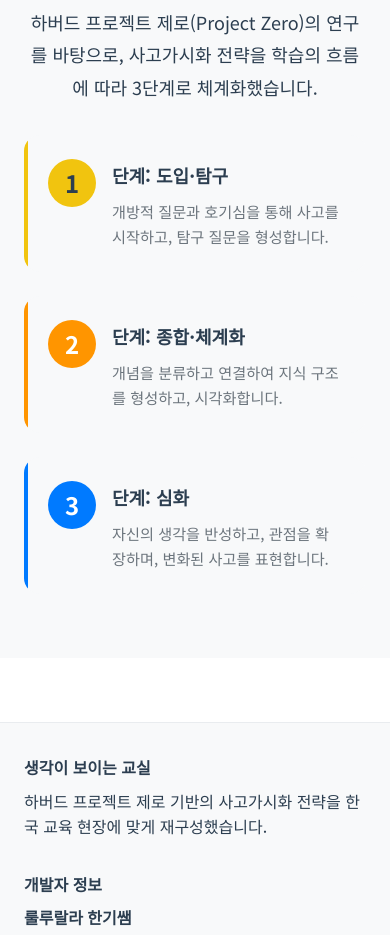
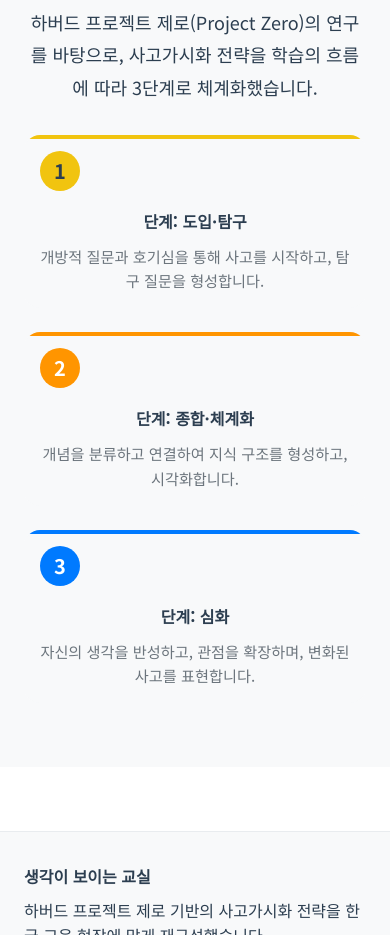
Before and after one commit to plusiam/visible-thinking-hub, a plain HTML site: page index.html in a window 390 px wide. Shown: the part 10640-11575 px from the top of the page. Drawn offline with Linux system fonts and the light colour scheme.

Commit message:
Update responsive styles for stage explanation

```diff
--- a/assets/css/responsive.css
+++ b/assets/css/responsive.css
@@ -36,6 +36,16 @@
 
     .stage-explanation {
         grid-template-columns: 1fr;
+    }
+
+    .stage-explain-item {
+        padding: var(--spacing-md);
+    }
+
+    .stage-number {
+        width: 40px;
+        height: 40px;
+        font-size: 1.25rem;
     }
 }
 
@@ -88,6 +98,22 @@
 
     .nav-menu {
         width: 100%;
+    }
+
+    .stage-explain-item {
+        flex-direction: column;
+        text-align: center;
+    }
+
+    .stage-explain-item::before {
+        width: 100%;
+        height: 4px;
+        left: 0;
+        top: 0;
+    }
+
+    .stage-content h4 {
+        font-size: 1rem;
     }
 }
 
@@ -153,6 +179,15 @@
         color: black;
         text-decoration: none;
     }
+
+    .stage-explain-item {
+        border: 1px solid #000;
+        margin-bottom: 0.5rem;
+    }
+
+    .stage-number {
+        border: 2px solid #000;
+    }
 }
 
 /* 접근성: 모션 줄이기 설정 */
@@ -169,6 +204,10 @@
     }
 
     .btn:hover {
+        transform: none;
+    }
+
+    .stage-explain-item:hover {
         transform: none;
     }
 }
@@ -188,7 +227,8 @@
 @media (-webkit-min-device-pixel-ratio: 2), (min-resolution: 192dpi) {
     .logo-icon,
     .tool-emoji,
-    .stage-icon {
+    .stage-icon,
+    .stage-number {
         -webkit-font-smoothing: antialiased;
         -moz-osx-font-smoothing: grayscale;
     }
```
